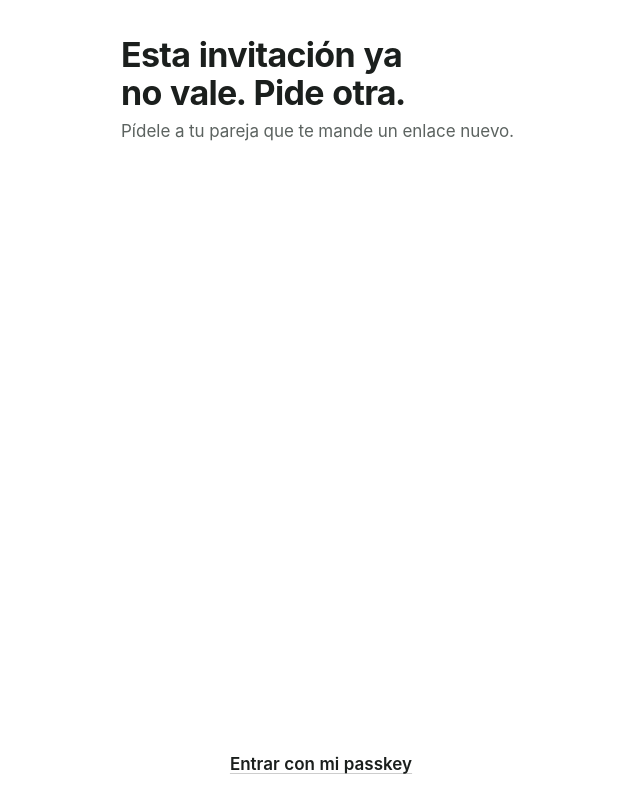
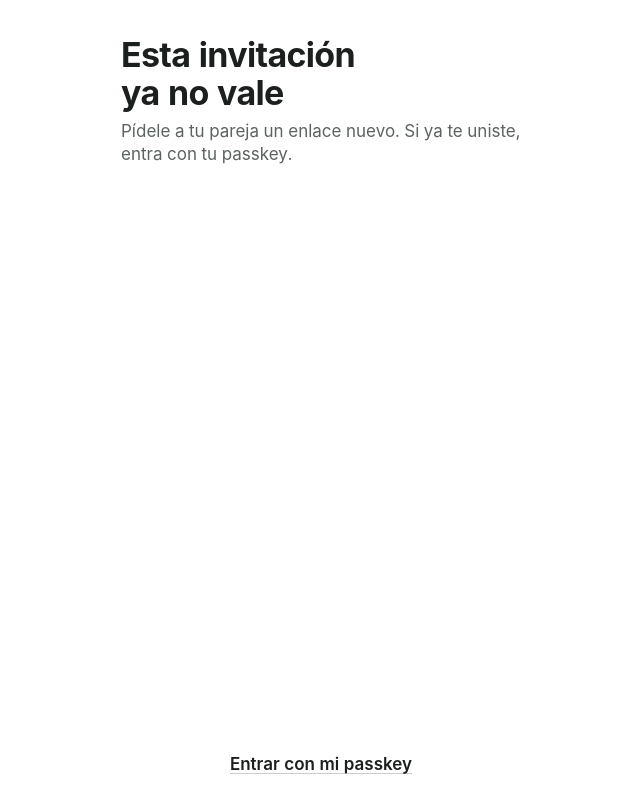
Before and after one commit to PeterBits/despensa, a React (Vite) app: page /invitacion in a window 1280 px wide. Shown: the whole page, without its empty margins (319-959 px from the left). Built offline with nearby package versions, Linux system fonts and the light colour scheme; no server answers.

Commit message:
fix: explain the invitation dead ends once and announce them once

```diff
--- a/app/pantallas/Invitacion.tsx
+++ b/app/pantallas/Invitacion.tsx
@@ -4,10 +4,20 @@ import { aceptarInvitacion, entrar, RechazoDelServidor } from '../datos/acceso';
 import '../estilos/acceso.css';
 import { useCeremonia } from './ceremonia';
 
-// La misma frase que da el servidor con un 410.
-const CADUCADA = 'Esta invitación ya no vale. Pide otra.';
 // Sin vuelta atrás: la invitación ya no vale (410) o el hogar ya está completo (409).
-const TERMINALES = [410, 409];
+// El texto sale del estado, no del servidor: dice la salida una vez y explica el enlace de entrar.
+const CADUCADA = {
+  titulo: 'Esta invitación ya no vale',
+  linea: 'Pídele a tu pareja un enlace nuevo. Si ya te uniste, entra con tu passkey.',
+};
+const TEXTOS: Record<number, { titulo: string; linea: string }> = {
+  410: CADUCADA,
+  409: {
+    titulo: 'Este hogar ya tiene dos personas',
+    linea: 'Si eres una de ellas, entra con tu passkey.',
+  },
+};
+const TERMINALES = Object.keys(TEXTOS).map(Number);
 
 export function Invitacion({ alEntrar }: { alEntrar?: () => void }) {
   const { hash, pathname, search } = useLocation();
@@ -34,13 +44,15 @@ export function Invitacion({ alEntrar }: { alEntrar?: () => void }) {
 
   // Quien ya se unió (y, por ejemplo, perdió la respuesta) no necesita otro enlace: le basta entrar con su passkey.
   if (!token || rechazo) {
+    // Sin token cuenta como 410. El título no es una alerta: ya recibe el foco y se leería dos veces.
+    const texto = (rechazo && TEXTOS[rechazo.estado]) || CADUCADA;
     return (
       <main className="screen acceso">
         <header>
           <h1 ref={titulo} tabIndex={-1}>
-            <span role="alert">{rechazo ? rechazo.message : CADUCADA}</span>
+            {texto.titulo}
           </h1>
-          {rechazo?.estado !== 409 && <p className="sub">Pídele a tu pareja que te mande un enlace nuevo.</p>}
+          <p className="sub">{texto.linea}</p>
         </header>
         <div className="acciones">
           {error && error !== rechazo && (
```
Also changed, not shown: 1 other file (tests, documents, lock files or other folders).
